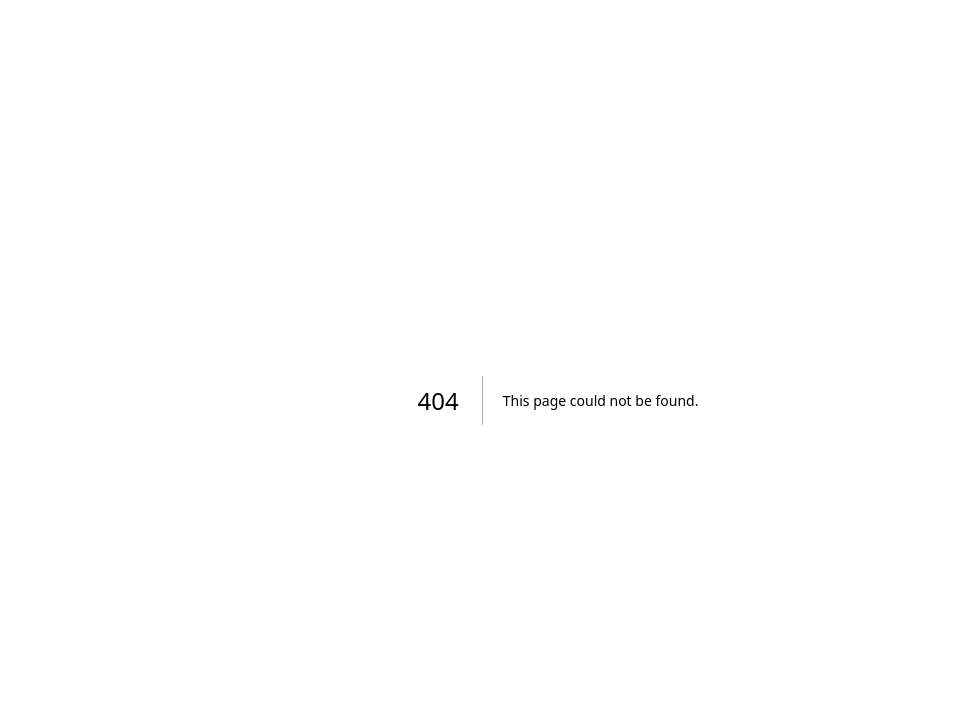
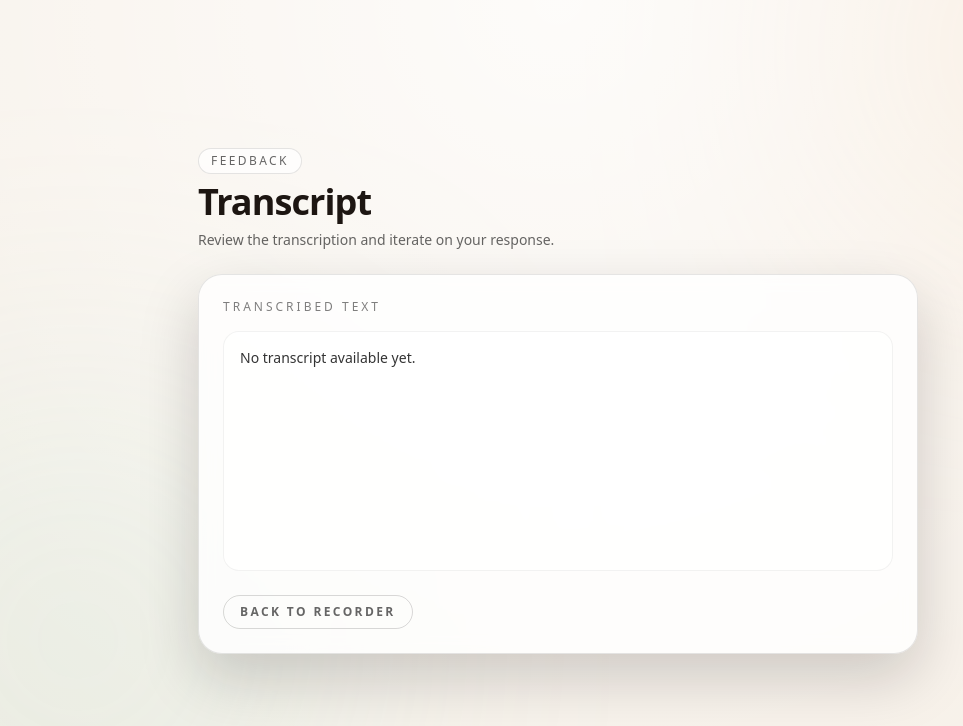
Before and after one commit to Mihir-A/Cadence, a Next.js app: page /feedback in a window 1280 px wide. Before the commit this address had no page. Shown: the top 726 px of the page, without its empty margins (82-1045 px from the left). Built offline with nearby package versions, Linux system fonts and the light colour scheme.

Commit message:
code should be working

```diff
--- /dev/null
+++ b/app/api/transcribe/route.ts
@@ -0,0 +1,99 @@
+import { Buffer } from "buffer";
+import { NextRequest } from "next/server";
+
+const PLACEHOLDER_TRANSCRIPT =
+  "Transcription temporarily disabled to avoid rate limits. This is a placeholder response.";
+const TRANSCRIBE_MODE =
+  process.env.TRANSCRIBE_MODE ?? "placeholder";
+
+const normalizeModel = (model: string) =>
+  model.startsWith("models/") ? model : `models/${model}`;
+
+const GEMINI_API_VERSION = process.env.GEMINI_API_VERSION ?? "v1";
+const GEMINI_MODEL =
+  process.env.GEMINI_TRANSCRIBE_MODEL ?? "gemini-2.5-flash-lite";
+const GEMINI_URL = `https://generativelanguage.googleapis.com/${GEMINI_API_VERSION}/${normalizeModel(
+  GEMINI_MODEL,
+)}:generateContent`;
+
+export async function POST(request: NextRequest) {
+  const formData = await request.formData();
+  const file = formData.get("file");
+
+  if (!(file instanceof File)) {
+    return Response.json(
+      { error: "No audio file received for transcription." },
+      { status: 400 },
+    );
+  }
+
+  if (TRANSCRIBE_MODE === "placeholder") {
+    void file;
+    return Response.json({ text: PLACEHOLDER_TRANSCRIPT });
+  }
+
+  const apiKey = process.env.GEMINI_API_KEY;
+  if (!apiKey) {
+    return Response.json(
+      { error: "Missing GEMINI_API_KEY in the environment." },
+      { status: 500 },
+    );
+  }
+
+  const arrayBuffer = await file.arrayBuffer();
+  const base64Audio = Buffer.from(arrayBuffer).toString("base64");
+  const mimeType = file.type || "audio/webm";
+
+  const upstreamResponse = await fetch(`${GEMINI_URL}?key=${apiKey}`, {
+    method: "POST",
+    headers: {
+      "Content-Type": "application/json",
+    },
+    body: JSON.stringify({
+      contents: [
+        {
+          role: "user",
+          parts: [
+            {
+              text: "Transcribe the audio. Show a large pause with [PAUSE], and filler words (like, uhh, umm, ehh, uhh, etc.) [FILLER]. Return only the transcript text.",
+            },
+            {
+              inlineData: {
+                mimeType,
+                data: base64Audio,
+              },
+            },
+          ],
+        },
+      ],
+      generationConfig: {
+        temperature: 0.2,
+      },
+    }),
+  });
+
+  const payload = await upstreamResponse.json().catch(() => ({}));
+
+  if (!upstreamResponse.ok) {
+    const message =
+      typeof payload?.error?.message === "string"
+        ? payload.error.message
+        : "Transcription failed.";
+    return Response.json({ error: message }, { status: upstreamResponse.status });
+  }
+
+  const transcript =
+    payload?.candidates?.[0]?.content?.parts
+      ?.map((part: { text?: string }) => part.text ?? "")
+      .join("")
+      .trim() ?? "";
+
+  if (!transcript) {
+    return Response.json(
+      { error: "No transcript returned from Gemini." },
+      { status: 502 },
+    );
+  }
+
+  return Response.json({ text: transcript });
+}
--- /dev/null
+++ b/app/feedback/page.tsx
@@ -0,0 +1,54 @@
+"use client";
+
+import Link from "next/link";
+import { useEffect, useState } from "react";
+
+export default function FeedbackPage() {
+  const [transcript, setTranscript] = useState("");
+
+  useEffect(() => {
+    if (typeof window === "undefined") {
+      return;
+    }
+    setTranscript(window.sessionStorage.getItem("latestTranscript") ?? "");
+  }, []);
+
+  return (
+    <div className="min-h-screen bg-[#f6efe6] text-[#1f1a17]">
+      <div className="relative overflow-hidden">
+        <div className="pointer-events-none absolute -top-24 right-0 h-72 w-72 rounded-full bg-[#f7b267]/40 blur-[140px]" />
+        <div className="pointer-events-none absolute bottom-0 left-0 h-80 w-80 rounded-full bg-[#7fd1b9]/40 blur-[160px]" />
+        <div className="pointer-events-none absolute inset-0 bg-[radial-gradient(circle_at_top,_rgba(255,255,255,0.8),_rgba(255,255,255,0))]" />
+
+        <main className="relative mx-auto flex min-h-screen w-full max-w-3xl flex-col justify-center gap-6 px-6 py-16">
+          <div className="space-y-2">
+            <span className="inline-flex items-center gap-2 rounded-full border border-black/10 bg-white/70 px-3 py-1 text-xs font-medium uppercase tracking-[0.2em] text-black/60">
+              Feedback
+            </span>
+            <h1 className="text-3xl font-semibold tracking-tight text-[#1d1612] sm:text-4xl">
+              Transcript
+            </h1>
+            <p className="text-sm text-black/60">
+              Review the transcription and iterate on your response.
+            </p>
+          </div>
+
+          <div className="rounded-3xl border border-black/10 bg-white/80 p-6 shadow-[0_24px_60px_rgba(15,12,10,0.18)] backdrop-blur">
+            <p className="text-xs uppercase tracking-[0.25em] text-black/50">
+              Transcribed text
+            </p>
+            <div className="mt-4 min-h-[240px] whitespace-pre-wrap rounded-2xl border border-black/5 bg-white/70 p-4 text-sm text-black/80">
+              {transcript || "No transcript available yet."}
+            </div>
+            <Link
+              href="/"
+              className="mt-6 inline-flex items-center justify-center rounded-full border border-black/15 px-4 py-2 text-xs font-semibold uppercase tracking-[0.2em] text-black/60 transition hover:border-black/30 hover:text-black"
+            >
+              Back to recorder
+            </Link>
+          </div>
+        </main>
+      </div>
+    </div>
+  );
+}
--- a/app/globals.css
+++ b/app/globals.css
@@ -24,3 +24,16 @@ body {
   color: var(--foreground);
   font-family: var(--font-sans), sans-serif;
 }
+
+@keyframes loading-bar {
+  0% {
+    transform: translateX(-120%);
+  }
+  100% {
+    transform: translateX(220%);
+  }
+}
+
+.loading-bar-runner {
+  animation: loading-bar 1.3s ease-in-out infinite;
+}
--- a/app/page.tsx
+++ b/app/page.tsx
@@ -1,5 +1,6 @@
 "use client";
 
+import { useRouter } from "next/navigation";
 import { useEffect, useMemo, useRef, useState } from "react";
 
 const DURATION_OPTIONS = [
@@ -68,6 +69,20 @@ const shuffleArray = (items: string[]) => {
   return copy;
 };
 
+const pickRecorderMimeType = () => {
+  if (typeof MediaRecorder === "undefined") {
+    return "";
+  }
+  const candidates = [
+    "video/webm;codecs=vp9,opus",
+    "video/webm;codecs=vp8,opus",
+    "video/webm;codecs=vp9",
+    "video/webm;codecs=vp8",
+    "video/webm",
+  ];
+  return candidates.find((type) => MediaRecorder.isTypeSupported(type)) ?? "";
+};
+
 const formatTime = (totalSeconds: number) => {
   const minutes = Math.floor(totalSeconds / 60);
   const seconds = Math.max(0, totalSeconds % 60);
@@ -79,7 +94,9 @@ export default function Home() {
   const mediaRecorderRef = useRef<MediaRecorder | null>(null);
   const streamRef = useRef<MediaStream | null>(null);
   const chunksRef = useRef<Blob[]>([]);
+  const recordedBlobRef = useRef<Blob | null>(null);
   const timerRef = useRef<number | null>(null);
+  const router = useRouter();
 
   const [isRecording, setIsRecording] = useState(false);
   const [isPreviewing, setIsPreviewing] = useState(false);
@@ -95,6 +112,8 @@ export default function Home() {
     INTERVIEW_SETS[0].questions,
   );
   const [questionIndex, setQuestionIndex] = useState(0);
+  const [isTranscribing, setIsTranscribing] = useState(false);
+  const [transcriptError, setTranscriptError] = useState<string | null>(null);
 
   useEffect(() => {
     if (
@@ -179,9 +198,11 @@ export default function Home() {
   const resetRecording = () => {
     clearTimer();
     chunksRef.current = [];
+    recordedBlobRef.current = null;
     setIsRecording(false);
     setTimeLeft(selectedDuration);
     setError(null);
+    setTranscriptError(null);
     if (videoUrl) {
       URL.revokeObjectURL(videoUrl);
       setVideoUrl(null);
@@ -205,8 +226,17 @@ export default function Home() {
     }
     const stream = await navigator.mediaDevices.getUserMedia({
       video: true,
-      audio: true,
+      audio: {
+        echoCancellation: true,
+        noiseSuppression: true,
+        autoGainControl: true,
+      },
     });
+    const audioTracks = stream.getAudioTracks();
+    if (!audioTracks.length) {
+      stream.getTracks().forEach((track) => track.stop());
+      throw new Error("No microphone detected.");
+    }
     streamRef.current = stream;
     setIsPreviewing(true);
     return stream;
@@ -230,7 +260,11 @@ export default function Home() {
     try {
       await ensureStream();
     } catch (err) {
-      setError("Camera or microphone permission was denied.");
+      const message =
+        err instanceof Error
+          ? err.message
+          : "Camera or microphone permission was denied.";
+      setError(message);
       cleanupStream();
     }
   };
@@ -240,6 +274,54 @@ export default function Home() {
       return;
     }
     setQuestionIndex((prev) => (prev + 1) % questions.length);
+  };
+
+  const transcribeRecording = async () => {
+    if (!recordedBlobRef.current) {
+      setTranscriptError("Record a response before requesting feedback.");
+      return;
+    }
+
+    setIsTranscribing(true);
+    setTranscriptError(null);
+
+    try {
+      const formData = new FormData();
+      formData.append(
+        "file",
+        recordedBlobRef.current,
+        "interview-practice.webm",
+      );
+
+      const response = await fetch("/api/transcribe", {
+        method: "POST",
+        body: formData,
+      });
+
+      if (!response.ok) {
+        const payload = await response.json().catch(() => ({}));
+        throw new Error(payload?.error ?? "Transcription failed.");
+      }
+
+      const payload = await response.json();
+      const transcript =
+        typeof payload?.text === "string"
+          ? payload.text
+          : "No transcript returned.";
+
+      if (typeof window !== "undefined") {
+        window.sessionStorage.setItem("latestTranscript", transcript);
+      }
+      router.push("/feedback");
+    } catch (err) {
+      const message =
+        err instanceof Error
+          ? err.message
+          : "Transcription failed. Please try again.";
+      setTranscriptError(message);
+    } finally {
+      setIsTranscribing(false);
+    }
   };
 
   const startRecording = async () => {
@@ -260,7 +342,10 @@ export default function Home() {
 
     try {
       const stream = await ensureStream();
-      const recorder = new MediaRecorder(stream);
+      const mimeType = pickRecorderMimeType();
+      const recorder = mimeType
+        ? new MediaRecorder(stream, { mimeType })
+        : new MediaRecorder(stream);
       mediaRecorderRef.current = recorder;
       chunksRef.current = [];
 
@@ -283,6 +368,7 @@ export default function Home() {
           type: recorder.mimeType || "video/webm",
         });
         if (recordedBlob.size > 0) {
+          recordedBlobRef.current = recordedBlob;
           const nextUrl = URL.createObjectURL(recordedBlob);
           setVideoUrl(nextUrl);
         }
@@ -306,7 +392,11 @@ export default function Home() {
         }
       }, 200);
     } catch (err) {
-      setError("Camera or microphone permission was denied.");
+      const message =
+        err instanceof Error
+          ? err.message
+          : "Camera or microphone permission was denied.";
+      setError(message);
       cleanupStream();
     }
   };
@@ -503,6 +593,21 @@ export default function Home() {
                       {error}
                     </p>
                   ) : null}
+                  {transcriptError ? (
+                    <p className="rounded-xl border border-amber-200 bg-amber-50 px-3 py-2 text-xs text-amber-700">
+                      {transcriptError}
+                    </p>
+                  ) : null}
+                  {isTranscribing ? (
+                    <div className="space-y-2">
+                      <div className="h-2 w-full overflow-hidden rounded-full bg-black/10">
+                        <div className="loading-bar-runner h-full w-1/2 rounded-full bg-gradient-to-r from-[#f7b267] via-[#f29f4b] to-[#f7b267]" />
+                      </div>
+                      <p className="text-xs text-black/50">
+                        Transcribing your response...
+                      </p>
+                    </div>
+                  ) : null}
                 </div>
 
                 <div className="flex flex-wrap gap-3">
@@ -529,7 +634,11 @@ export default function Home() {
                     type="button"
                     onClick={startRecording}
                     disabled={!isSupported || isRecording}
-                    className="inline-flex items-center justify-center rounded-full bg-[#1f1a17] px-5 py-2.5 text-sm font-medium text-[#fef7f1] transition hover:bg-black/90 disabled:cursor-not-allowed disabled:bg-black/30"
+                    className={`inline-flex items-center justify-center rounded-full px-5 py-2.5 text-sm font-medium transition disabled:cursor-not-allowed disabled:opacity-50 ${
+                      videoUrl
+                        ? "border border-black/15 bg-white/80 text-black/70 hover:border-black/30 hover:text-black"
+                        : "bg-[#1f1a17] text-[#fef7f1] hover:bg-black/90"
+                    }`}
                   >
                     {videoUrl ? "Record again" : "Start recording"}
                   </button>
@@ -551,6 +660,16 @@ export default function Home() {
                       Download clip
                     </a>
                   ) : null}
+                  {videoUrl ? (
+                    <button
+                      type="button"
+                      onClick={transcribeRecording}
+                      disabled={isTranscribing}
+                      className="inline-flex items-center justify-center rounded-full bg-[#f7b267] px-5 py-2.5 text-sm font-semibold text-[#1f1a17] shadow-[0_12px_24px_rgba(247,178,103,0.35)] transition hover:bg-[#f29f4b] disabled:cursor-not-allowed disabled:opacity-50"
+                    >
+                      {isTranscribing ? "Transcribing..." : "Open feedback"}
+                    </button>
+                  ) : null}
                 </div>
               </div>
             </div>
```
